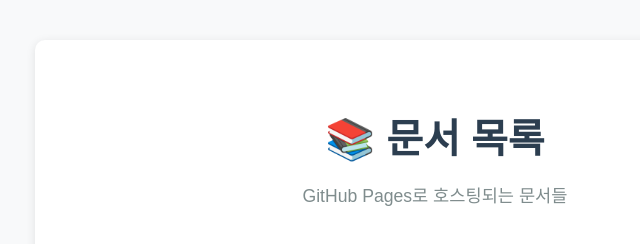
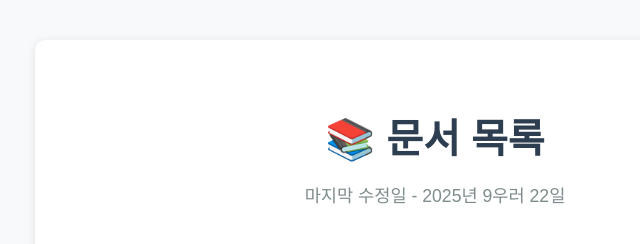
Before and after one commit to syhan-antsome/pages, a plain HTML site: page index.html in a window 1280 px wide. Shown: the top 244 px of the page, 205-845 px from the left. Drawn offline with Linux system fonts and the light colour scheme.

Commit message:
수정: 첫 화면 상단에, 최종수정일 표시.

```diff
--- a/index.html
+++ b/index.html
@@ -81,7 +81,7 @@
 <body>
     <div class="container">
         <h1>📚 문서 목록</h1>
-        <p class="subtitle">GitHub Pages로 호스팅되는 문서들</p>
+        <p class="subtitle">마지막 수정일 - 2025년 9우러 22일</p>
 
         <ul class="document-list">
             <li class="document-item">
```
Also changed, not shown: hello.html (+1 -1 lines).
